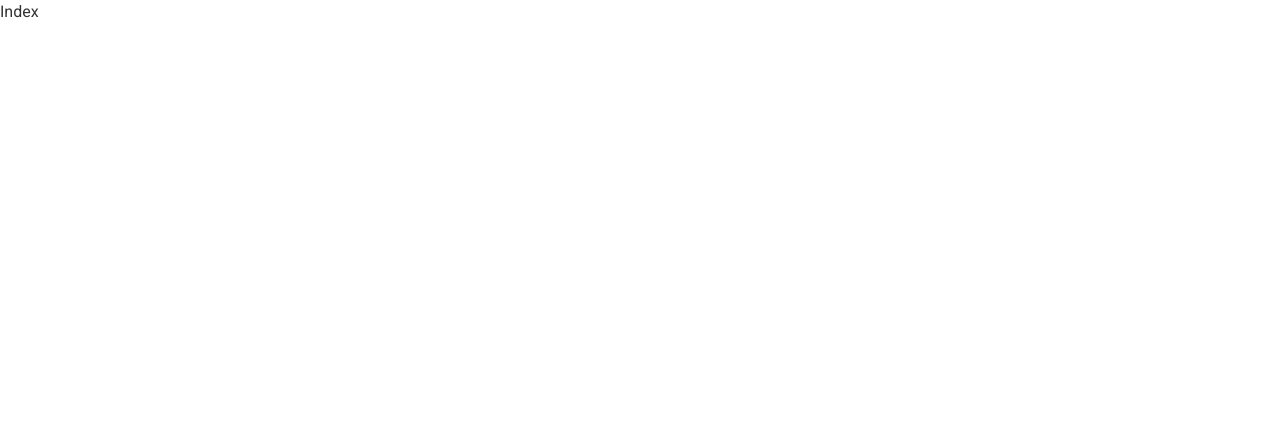
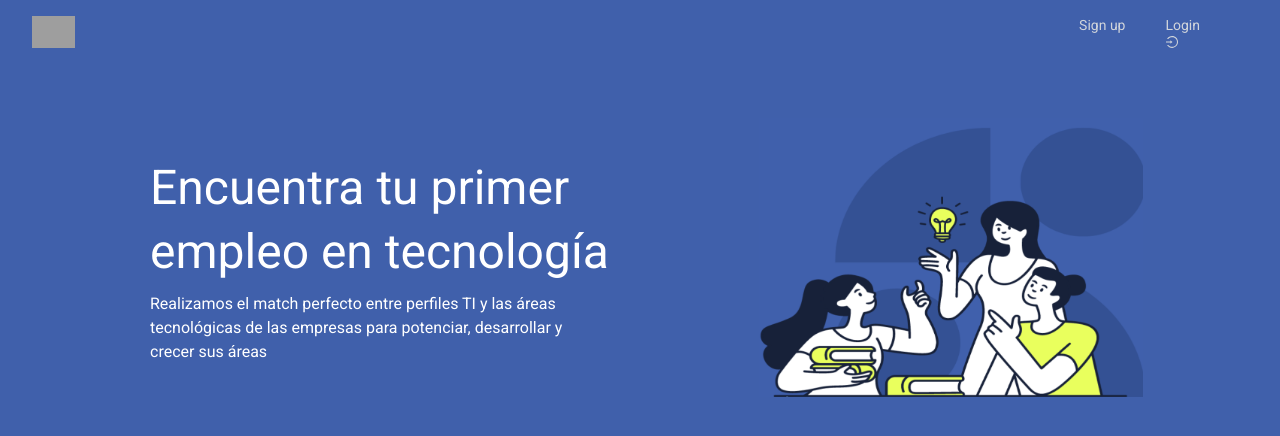
Before and after one commit to Frankiiize/DEVSAFIO, a React (Create React App) app: page / in a window 1280 px wide. Shown: the top 436 px of the page. Built offline with nearby package versions, Linux system fonts and the light colour scheme; grey boxes are pictures that could not be loaded.

Commit message:
added new feautes to landing page

```diff
--- a/package.json
+++ b/package.json
@@ -11,6 +11,7 @@
     "daisyui": "^2.15.0",
     "react": "^18.1.0",
     "react-dom": "^18.1.0",
+    "react-icons": "^4.3.1",
     "react-router-dom": "^6.3.0",
     "react-scripts": "5.0.1",
     "web-vitals": "^2.1.4"
--- a/public/index.html
+++ b/public/index.html
@@ -30,6 +30,7 @@
     <title>React App</title>
   </head>
   <body>
+    <div class="bg-primary h-full w-full">
     <noscript>You need to enable JavaScript to run this app.</noscript>
     <div id="root"></div>
     <!--
@@ -42,5 +43,6 @@
       To begin the development, run `npm start` or `yarn start`.
       To create a production bundle, use `npm run build` or `yarn build`.
     -->
+  </div>
   </body>
 </html>
--- a/src/components/App.js
+++ b/src/components/App.js
@@ -4,14 +4,17 @@ import { ProtectedRoute } from '../routers/ProtectedRoute';
 import { Suspense } from 'react';
 import { Dashboard } from '../views/Dashboard';
 
+
+
 const DefaultLayout = React.lazy(() => import('../layout/DefaultLayout'));
 const RegisterPage = React.lazy(() => import('../views/register/RegisterPage'));
+const IndexPage = React.lazy(() => import('../views/Index/IndexPage'));
 
 function App() {
   return (
     <Suspense fallback={<h1>Loading...</h1>}>
       <Routes>
-        <Route path='/' element={<h1>Index</h1>} />
+        <Route path='/' element={<IndexPage/>} />
         <Route path='/login' element={<h1>Login</h1>} />
         <Route path='/register' element={<RegisterPage />} />
         <Route exact path='/dashboard' element={<ProtectedRoute />}>
--- a/src/components/nav/Nav.js
+++ b/src/components/nav/Nav.js
@@ -1,13 +1,16 @@
 import React from "react";
 import { Fragment } from 'react'
 import { Disclosure, Menu, Transition } from '@headlessui/react'
-import { BellIcon, MenuIcon, XIcon } from '@heroicons/react/outline'
+import { MenuIcon, XIcon } from '@heroicons/react/outline'
+import {AiOutlineLogin} from 'react-icons/ai'
+
+
 
 const navigation = [
-  { name: 'Dashboard', href: '#', current: true },
-  { name: 'Team', href: '#', current: false },
-  { name: 'Projects', href: '#', current: false },
-  { name: 'Calendar', href: '#', current: false },
+  { name: 'Sign up', href: '/register', current: false },
+  { name: <React.Fragment>{'Login'} <AiOutlineLogin/></React.Fragment>, href: '#', current: false,}
+
+
 ]
 
 function classNames(...classes) {
@@ -16,7 +19,7 @@ function classNames(...classes) {
 
 const Nav = () => {
   return (
-    <Disclosure as="nav" className="bg-gray-800">
+    <Disclosure as="nav" className="bg-primary">
       {({ open }) => (
         <>
           <div className="max-w-7xl mx-auto px-2 sm:px-6 lg:px-8">
@@ -32,19 +35,20 @@ const Nav = () => {
                   )}
                 </Disclosure.Button>
               </div>
-              <div className="flex-1 flex items-center justify-center sm:items-stretch sm:justify-start">
-                <div className="flex-shrink-0 flex items-center">
+              <div className="flex-shrink-0 flex items-start">
                   <img
                     className="block lg:hidden h-8 w-auto"
-                    src="https://tailwindui.com/img/logos/workflow-mark-indigo-500.svg"
+                    src="https://devsafio.com/wp-content/uploads/2022/02/DEV-IMAGOTIPO-WHITE-HORIZONTAL.png"
                     alt="Workflow"
                   />
                   <img
                     className="hidden lg:block h-8 w-auto"
-                    src="https://tailwindui.com/img/logos/workflow-logo-indigo-500-mark-white-text.svg"
+                    src="https://devsafio.com/wp-content/uploads/2022/02/DEV-IMAGOTIPO-WHITE-HORIZONTAL.png"
                     alt="Workflow"
                   />
                 </div>
+              <div className="flex-1 flex items-center justify-center sm:items-stretch sm:justify-end">
+
                 <div className="hidden sm:block sm:ml-6">
                   <div className="flex space-x-4">
                     {navigation.map((item) => (
@@ -53,7 +57,7 @@ const Nav = () => {
                         href={item.href}
                         className={classNames(
                           item.current ? 'bg-gray-900 text-white' : 'text-gray-300 hover:bg-gray-700 hover:text-white',
-                          'px-3 py-2 rounded-md text-sm font-medium'
+                          'px-3 py-2 rounded-md text-sm font-medium '
                         )}
                         aria-current={item.current ? 'page' : undefined}
                       >
@@ -64,20 +68,14 @@ const Nav = () => {
                 </div>
               </div>
               <div className="absolute inset-y-0 right-0 flex items-center pr-2 sm:static sm:inset-auto sm:ml-6 sm:pr-0">
-                <button
-                  type="button"
-                  className="bg-gray-800 p-1 rounded-full text-gray-400 hover:text-white focus:outline-none focus:ring-2 focus:ring-offset-2 focus:ring-offset-gray-800 focus:ring-white"
-                >
-                  <span className="sr-only">View notifications</span>
-                  <BellIcon className="h-6 w-6" aria-hidden="true" />
-                </button>
+
 
                 {/* Profile dropdown */}
                 <Menu as="div" className="ml-3 relative">
                   <div>
                     <Menu.Button className="bg-gray-800 flex text-sm rounded-full focus:outline-none focus:ring-2 focus:ring-offset-2 focus:ring-offset-gray-800 focus:ring-white">
                       <span className="sr-only">Open user menu</span>
-                      <img
+                      <img hidden
                         className="h-8 w-8 rounded-full"
                         src="https://images.unsplash.com/photo-1472099645785-5658abf4ff4e?ixlib=rb-1.2.1&ixid=eyJhcHBfaWQiOjEyMDd9&auto=format&fit=facearea&facepad=2&w=256&h=256&q=80"
                         alt=""
--- /dev/null
+++ b/src/views/Index/IndexPage.js
@@ -0,0 +1,39 @@
+import React from "react";
+const DefaultLayout = React.lazy(() => import('./../../layout/DefaultLayout'));
+
+
+
+
+const IndexPage = () => {
+    return(
+       <body className="min-h-screen bg-primary">
+        <div>
+        <DefaultLayout />
+        </div>
+        <div className="flex flex-row place-items-center ">
+         <div className="mt-[100px] mx-[150px] text-white space-y-4 ">
+            <div>
+               <h1 className="space-y-4 text-5xl">
+                  <div> Encuentra tu primer<br/> </div>
+                  <div> empleo en tecnología</div>
+               </h1>
+            </div>
+            <div>
+               <p className="text-s">
+                  Realizamos el match perfecto entre perfiles TI y las áreas<br/>
+                  tecnológicas de las empresas para potenciar, desarrollar y<br/>
+                  crecer sus áreas
+               </p>
+            </div>
+
+         </div>
+         <div className="object-contain h-48 w-96">
+         <img src={require("../../images/referencia.png")}  />
+         </div>
+        </div>
+       </body>
+
+    )
+};
+
+export default IndexPage;
--- a/tailwind.config.js
+++ b/tailwind.config.js
@@ -1,4 +1,7 @@
 module.exports = {
+
+
+
   content: [
     "./src/**/*.{js,jsx,ts,tsx}",
   ],
@@ -37,4 +40,7 @@ module.exports = {
               ],
             },
   plugins:[require("daisyui")],
+
+
+
 }
```
Also changed, not shown: src/images/referencia.png (added), 1 other file (tests, documents, lock files or other folders).
